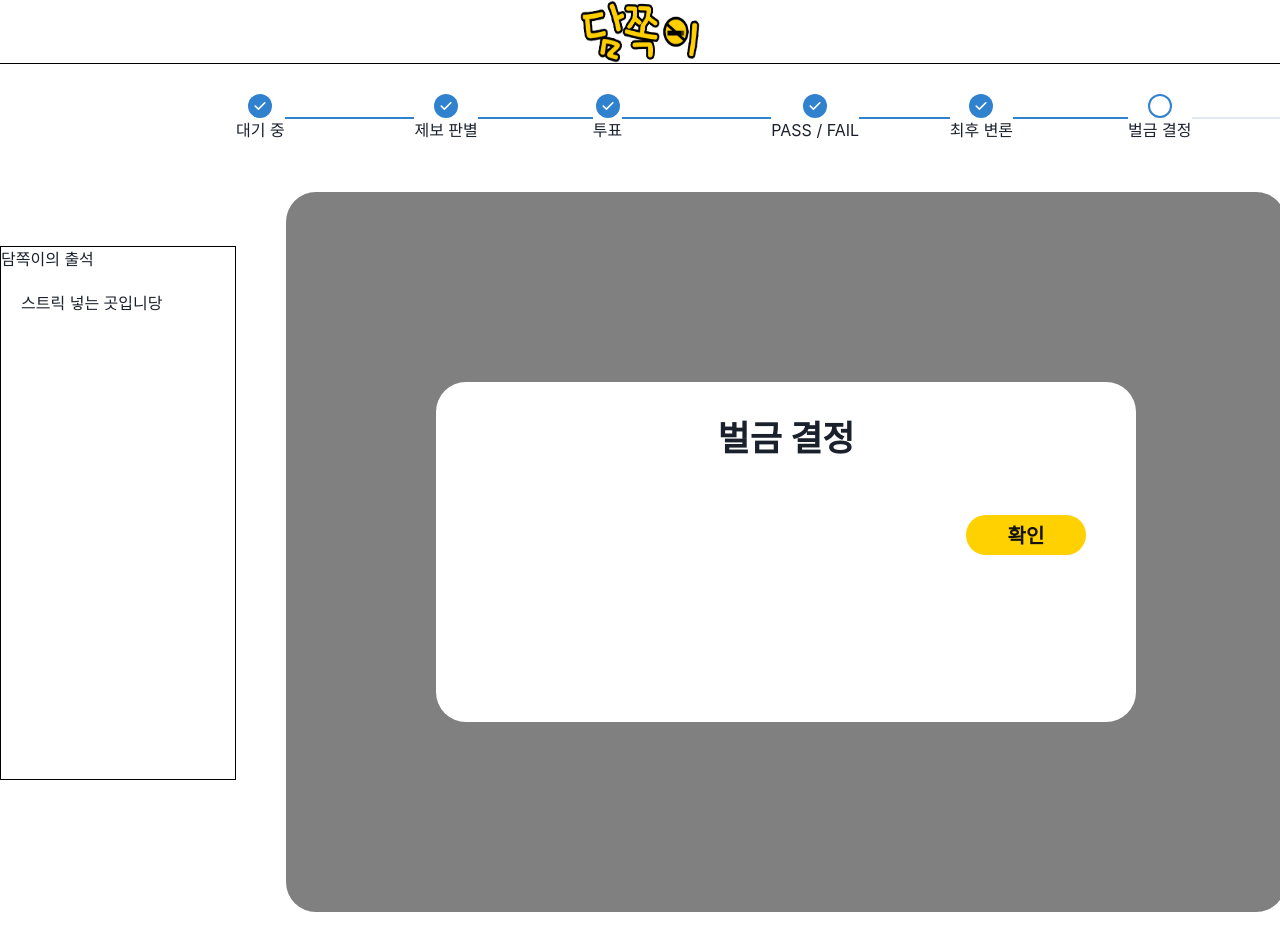
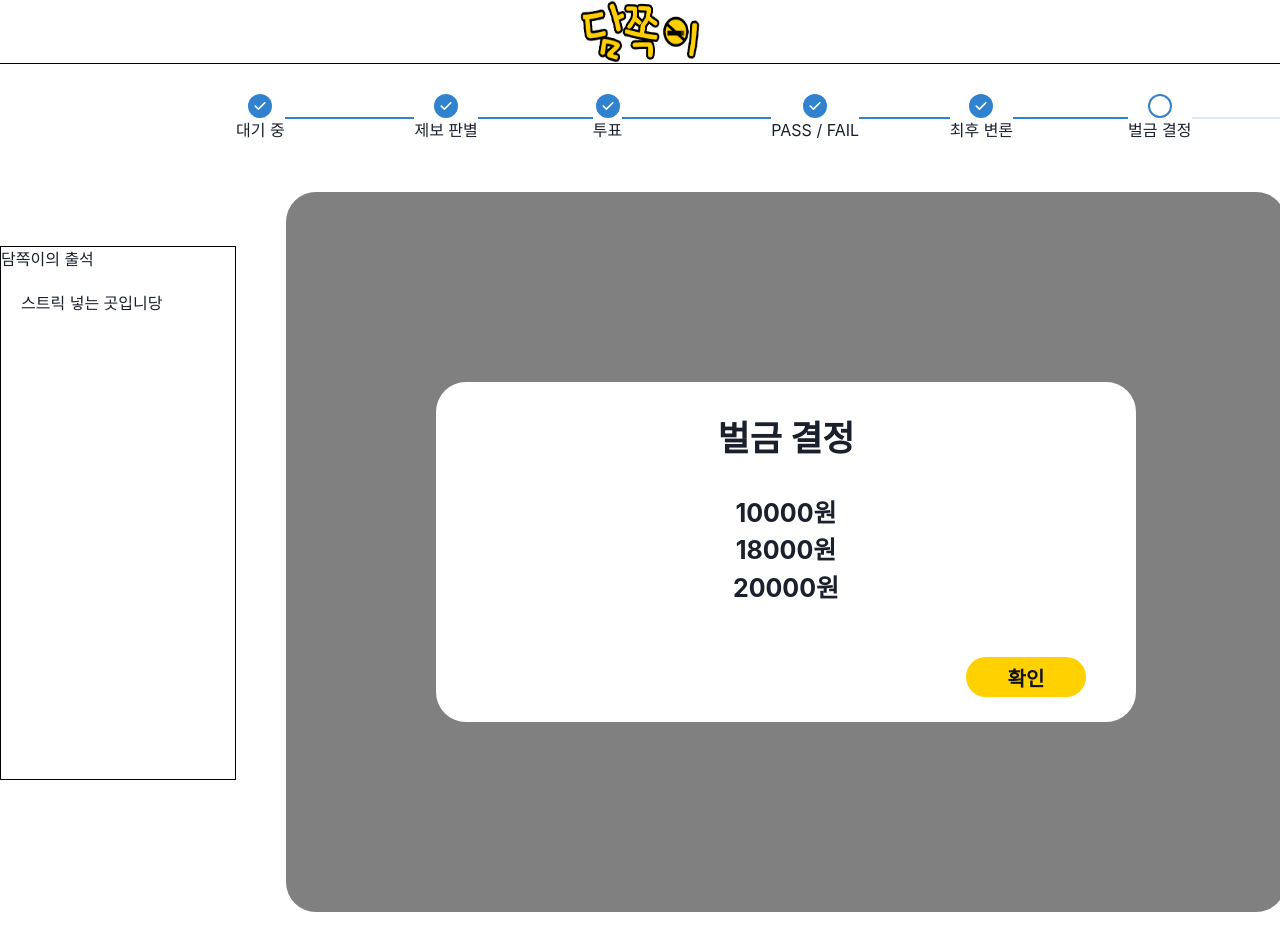
Before and after one commit to damjjok/damjjok, a React (Create React App) app in the folder client/: page /truth-room in a window 1280 px wide. Shown: the top 950 px of the page. Built offline with nearby package versions, Linux system fonts and the light colour scheme.

Commit message:
투표 컴포넌트에 벌금 목록 컴포넌트 적용

```diff
--- a/client/src/contexts/TruthRoom.js
+++ b/client/src/contexts/TruthRoom.js
@@ -103,13 +103,10 @@ export const gatheredMoneyState = atom({
     default: 100000,
 });
 
-export const inputFineListState =
-    atom[
-        {
-            key: "inputFineList",
-            default: [],
-        }
-    ];
+export const inputFineListState = atom({
+    key: "inputFineList",
+    default: [10000, 18000, 20000],
+});
 
 export const decidedFineState = atom({
     key: "decidedFine", // 결정된 벌금
--- /dev/null
+++ b/client/src/pages/truth-room/middle-component/center-component/main-frame-component/step-frame/fine-decision/decide/input/vote/FineItemComponent.js
@@ -0,0 +1,16 @@
+import { Text } from "@chakra-ui/react";
+import React from "react";
+
+function FineItemComponent({ fine }) {
+    // fine: 벌금 항목 중 하나
+    // 벌금 투표 항목에 쓰일 컴포넌트
+    return (
+        <div>
+            <Text as="b" fontSize={"25px"}>
+                {fine}원
+            </Text>
+        </div>
+    );
+}
+
+export default FineItemComponent;
--- a/client/src/pages/truth-room/middle-component/center-component/main-frame-component/step-frame/fine-decision/decide/input/vote/VoteComponent.js
+++ b/client/src/pages/truth-room/middle-component/center-component/main-frame-component/step-frame/fine-decision/decide/input/vote/VoteComponent.js
@@ -1,14 +1,24 @@
 import { Text } from "@chakra-ui/react";
 import React from "react";
 import ConfirmButtonComponent from "../../../ConfirmButtonComponent";
+import { useRecoilValue } from "recoil";
+import { inputFineListState } from "contexts/TruthRoom";
+import FineItemComponent from "./FineItemComponent";
 
 function VoteComponent(props) {
+    const inputFineList = useRecoilValue(inputFineListState);
+
     return (
         <div style={{ textAlign: "center" }}>
             <div className="title-container">
                 <Text as="b" fontSize={"35px"}>
                     벌금 결정
                 </Text>
+                <div style={{ marginTop: "30px" }}>
+                    {inputFineList.map((fine) => (
+                        <FineItemComponent fine={fine} />
+                    ))}
+                </div>
                 <ConfirmButtonComponent margin={50} />
             </div>
         </div>
```
